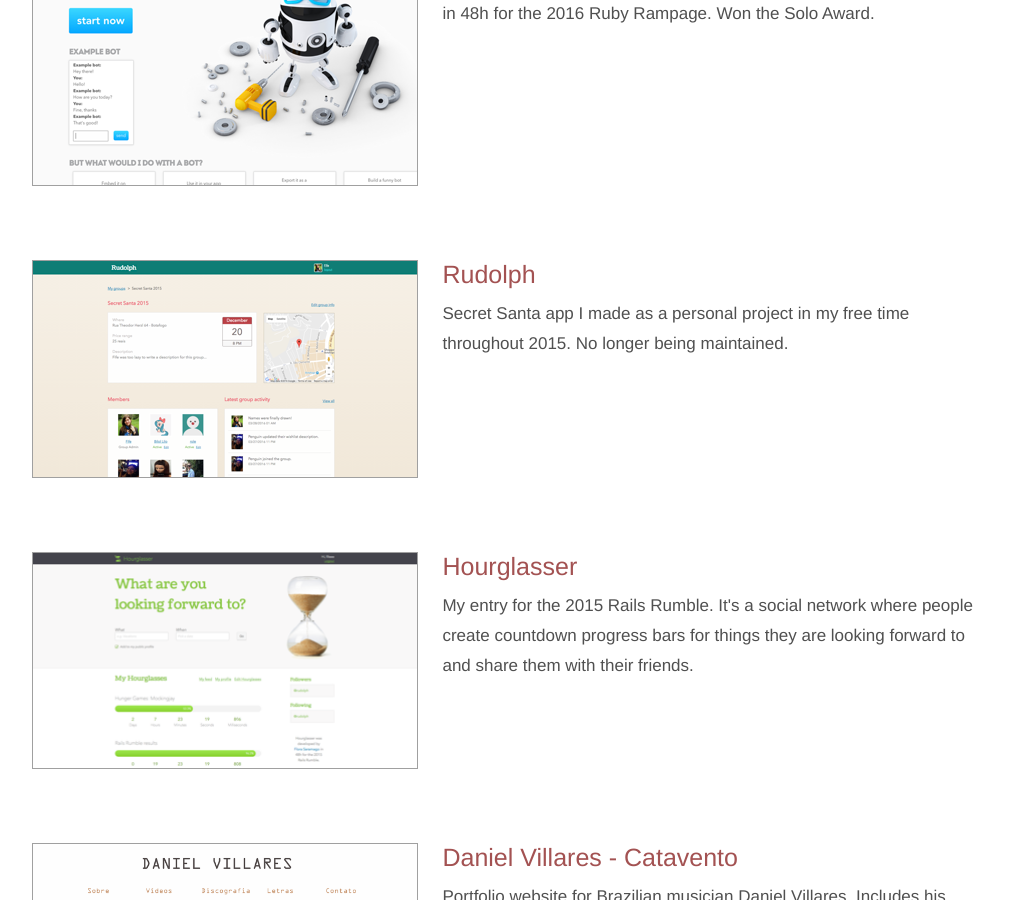
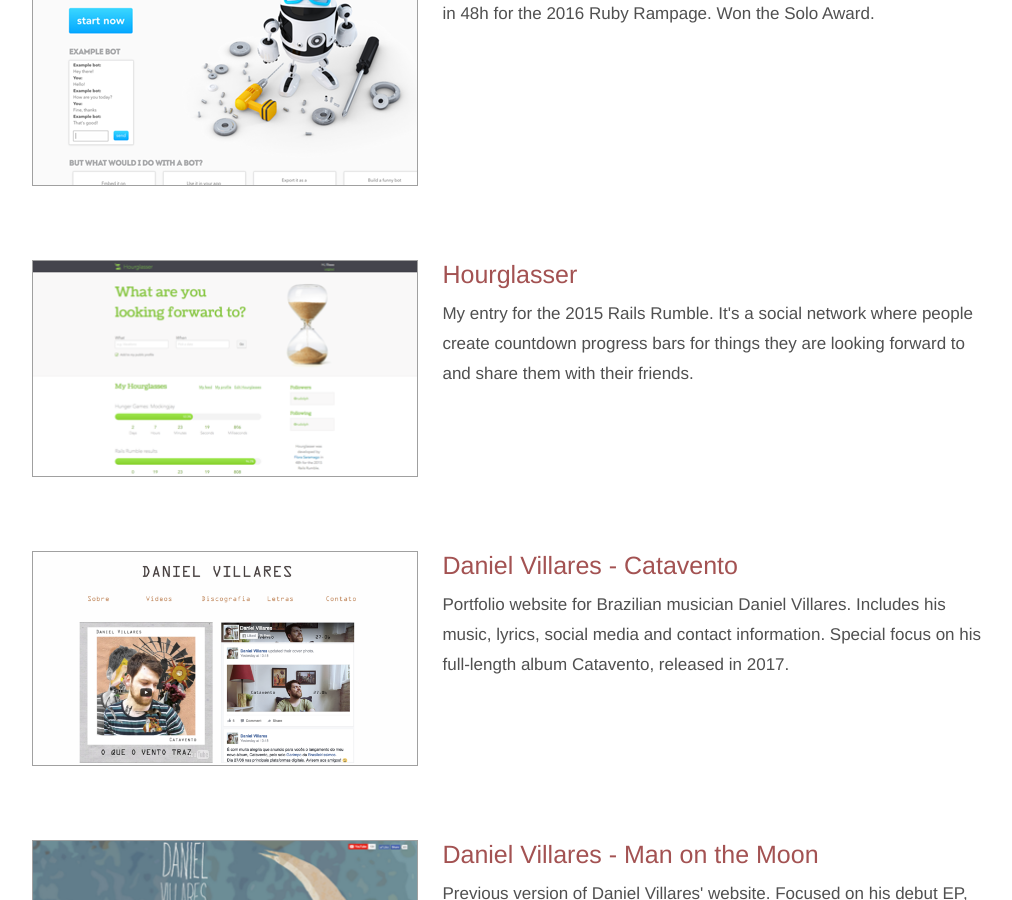
Before and after one commit to florasaramago/FloraSaramago, a Jekyll site: the page built from index.html, in a window 1280 px wide and 900 px high, scrolled down 843 px. Shown: the whole window, without its empty margins (108-1120 px from the left). Built offline with Jekyll 4.4.1, drawn with Linux system fonts in a browser that asks for light colours; some web fonts are replaced.

```diff
--- a/index.html
+++ b/index.html
@@ -37,22 +37,6 @@ layout: default
 
       <div class="description">
         An app where you can easily create and maintain chat bots. Developed in 48h for the 2016 Ruby Rampage. Won the Solo Award.
-      </div>
-    </div>
-  </div>
-
-  <div class="project">
-    <div class="thumb">
-      <a href="http://itsrudolph.com" target="_blank">
-        <img src="{{ '/assets/images/rudolph-thumb.png' | relative_url }}" />
-      </a>
-    </div>
-
-    <div class="about">
-      <div class="name"><a href="http://itsrudolph.com" target="_blank">Rudolph</a></div>
-
-      <div class="description">
-        Secret Santa app I made as a personal project in my free time throughout 2015. No longer being maintained.
       </div>
     </div>
   </div>
```
Also changed, not shown: resume.html (+6 -1 lines).
